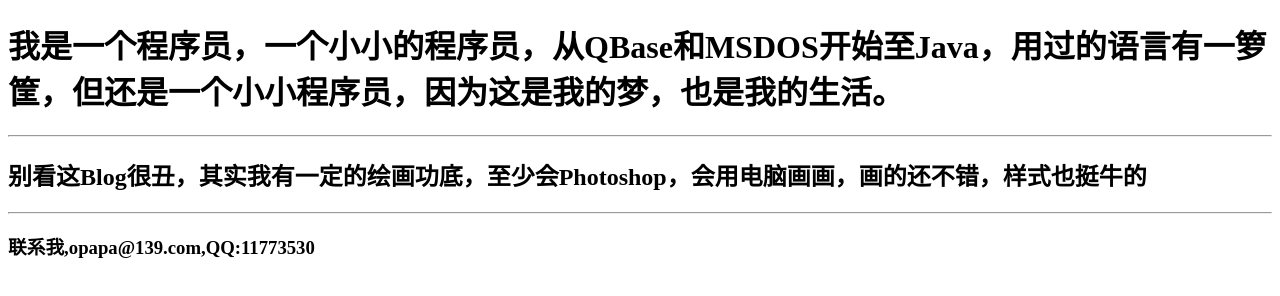
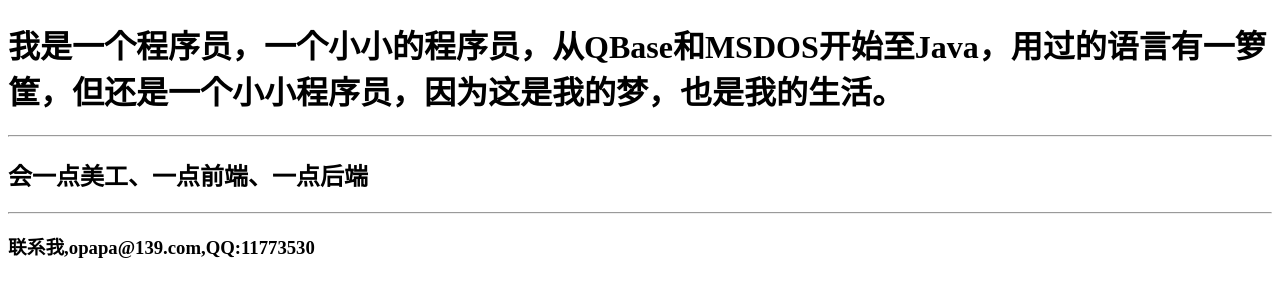
Before and after one commit to opapa/blog, a website: page index.html in a window 1280 px wide. Drawn offline with Linux system fonts and the light colour scheme.

Commit message:
提交一个首页修正

```diff
--- a/index.html
+++ b/index.html
@@ -8,7 +8,7 @@
 <body>
 	<h1>我是一个程序员，一个小小的程序员，从QBase和MSDOS开始至Java，用过的语言有一箩筐，但还是一个小小程序员，因为这是我的梦，也是我的生活。</h1>
 	<hr>
-	<h2>别看这Blog很丑，其实我有一定的绘画功底，至少会Photoshop，会用电脑画画，画的还不错，样式也挺牛的</h2>
+	<h2>会一点美工、一点前端、一点后端</h2>
 	<hr>
 	<h3>联系我,opapa@139.com,QQ:11773530</h3>
 </body>
```
